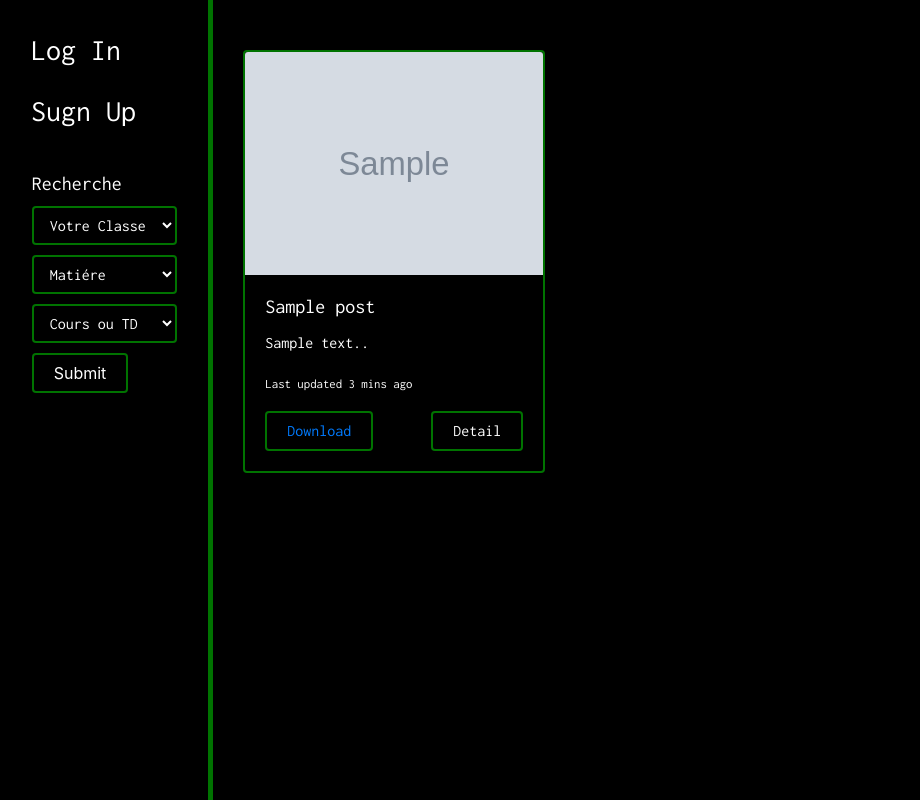
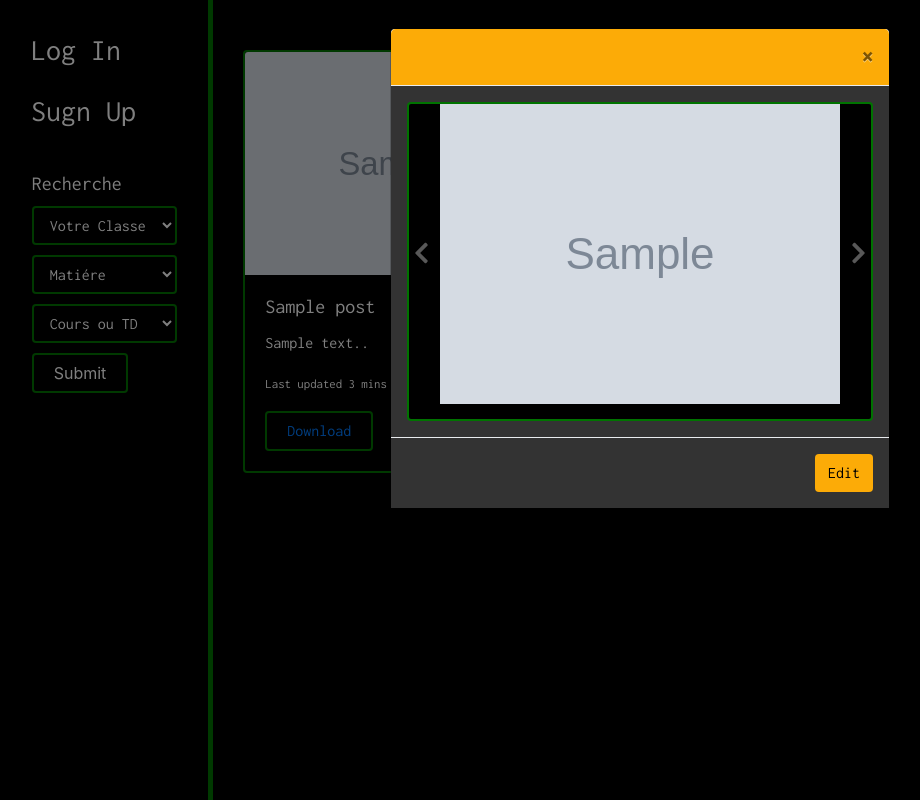
Before and after one commit to Omdaprog/ISIMA, a Django app: a page that uses isima_trivez/templates/PostPage.html in a window 1280 px wide, after a click on "Detail". Shown: the whole page, without its empty margins (0-920 px from the left). Run offline with Django 3.2, Linux system fonts and the light colour scheme; tables that the repository leaves empty hold one stand-in row (values such as "Sample post"); grey boxes marked "Sample" are stand-in pictures; some libraries are stand-ins or nearby versions.

Commit message:
add vuejs slider images bug  not working properlly

```diff
--- /dev/null
+++ b/isima_trivez/static/css/carousel.css
@@ -0,0 +1,83 @@
+.card-carousel {
+    user-select: none;
+    position: relative;
+}
+
+.progressbar {
+    display: block;
+    width: 100%;
+    height: 5px;
+    position: absolute;
+    background-color: rgba(221, 221, 221, 0.25);
+    z-index: 1;
+}
+
+.progressbar > div {
+    background-color: rgba(255, 255, 255, 0.52);
+    height: 100%;
+}
+
+.thumbnails {
+    display: flex;
+    justify-content: space-evenly;
+    flex-direction: row;
+}
+
+.thumbnail-image {
+    display: flex;
+    align-items: center;
+    cursor: pointer;
+    padding: 2px;
+}
+
+.thumbnail-image > img {
+    width: 100%;
+    height: auto;
+    transition: all 250ms;
+}
+
+.thumbnail-image:hover > img,
+.thumbnail-image.active > img {
+    opacity: 0.6;
+    box-shadow: 2px 2px 6px 1px rgba(0,0,0, 0.5);
+}
+
+.card-img {
+    position: relative;
+    margin-bottom: 15px;
+}
+
+.card-img > img {
+    display: block;
+    margin: 0 auto;
+}
+
+.actions {
+    font-size: 1.5em;
+    height: 40px;
+    position: absolute;
+    top: 50%;
+    margin-top: -20px;
+    width: 100%;
+    display: flex;
+    align-items: center;
+    justify-content: space-between;
+    color: #585858;
+}
+
+.actions > span {
+    cursor: pointer;
+    transition: all 250ms;
+}
+
+.actions > span.prev {
+    margin-left: 5px;
+}
+
+.actions > span.next {
+    margin-right: 5px;
+}
+
+.actions > span:hover {
+    color: #eee;
+}
--- a/isima_trivez/templates/Detail-page.html
+++ b/isima_trivez/templates/Detail-page.html
@@ -1,52 +1,73 @@
-<!-- Modal -->
-<div class="modal fade" id="modal-{{object.id}}" tabindex="-1" role="dialog" aria-labelledby="exampleModalCenterTitle"
-  aria-hidden="true">
-  <div class="modal-dialog modal-dialog-centered" role="document">
-    <div class="modal-content">
-      <div class="modal-header">
-        <h5 class="modal-title" id="exampleModalLongTitle">Modal title</h5>
-        <button type="button" class="close" data-dismiss="modal" aria-label="Close">
-          <span aria-hidden="true">&times;</span>
-        </button>
+<div class="section" id="app">
+  <div class="columns">
+      <div class="column is-4">
+          <div class="card">
+              <div class="card-content">
+                  <div class="card-carousel">
+                      <div class="card-img">
+                          <img :src="currentImage" alt="">
+                          <div class="actions">
+                              <span @click="prevImage" class="prev">
+                                  <i class="fas fa-chevron-left"></i>
+                              </span>
+                              <span @click="nextImage" class="next">
+                                  <i class="fas fa-chevron-right"></i>
+                              </span>
+                          </div>
+                      </div>
+                  </div>
+              </div>
+          </div>
       </div>
-      <div class="modal-body">
-        <!-- carousel -->
-        <div id="carousel-example-1z" class="carousel slide carousel-fade" data-ride="carousel">
-          <!--Indicators-->
-          <ol class="carousel-indicators">
-            {% for images in object.uploadimages_set.all %}
-            <li data-target="#carousel-example-1z" data-slide-to="{{ forloop.counter0 }}"
-              class="{% if forloop.counter0 == 0 %} active {% endif %}"></li>
-            {% endfor %}
-          </ol>
-          <!--/.Indicators-->
-          <!--Slides-->
-          <div class="carousel-inner" role="listbox">
-            {% for images in object.uploadimages_set.all %}
-            <h1 style="color: red;">{{images.image.ur}}</h1>
-            <div class="carousel-item {% if forloop.counter0 == 0 %} active {% endif %}">
-              <img class="d-block w-100" src="{{images.image.url}}" alt="First slide">
-            </div>
-            {% endfor %}
+  </div>
+</div>
 
-            <!--Controls-->
-            <a class="carousel-control-prev" href="#carousel-example-1z" role="button" data-slide="prev">
-              <span class="carousel-control-prev-icon" aria-hidden="true"></span>
-              <span class="sr-only">Previous</span>
-            </a>
-            <a class="carousel-control-next" href="#carousel-example-1z" role="button" data-slide="next">
-              <span class="carousel-control-next-icon" aria-hidden="true"></span>
-              <span class="sr-only">Next</span>
-            </a>
-            <!--/.Controls-->
-          </div>
-          <!-- ================================ -->
-        </div>
-        <div class="modal-footer">
-          <button type="button" class="btn btn-secondary" data-dismiss="modal">Close</button>
-          <button type="button" class="btn btn-primary">Save changes</button>
-        </div>
 
-      </div>
-    </div>
-  </div>
+<script defer src="https://use.fontawesome.com/releases/v5.0.6/js/all.js"></script>
+<script src="https://cdn.jsdelivr.net/npm/vue@2.5.13/dist/vue.js"></script>
+<script>
+    var app = new Vue({
+          el: '#app',
+          data() {
+              return {
+                  images: [
+
+
+                    {% for obj in object.uploadimages_set.all %}
+                        {
+                            id: '{{ forloop.counter0 }}',
+                            big: '{{ obj.image.url }}',
+                        },
+                    {% endfor %}
+
+
+                  ],
+                  activeImage: 0
+              }
+          },
+          computed: {
+              currentImage() {
+                  return this.images[this.activeImage].big;
+              }
+          },
+          methods: {
+              nextImage() {
+                  var active = this.activeImage + 1;
+                  if(active >= this.images.length) {
+                      active = 0;
+                  }
+                  this.activateImage(active);
+              },
+              prevImage() {
+                  var active = this.activeImage - 1;
+                  if(active < 0) {
+                      active = this.images.length - 1;
+                  }
+                  this.activateImage(active);
+              },
+              activateImage(imageIndex) {
+                  this.activeImage = imageIndex;
+              }
+          }
+      });
+</script>
--- a/isima_trivez/templates/PostPage.html
+++ b/isima_trivez/templates/PostPage.html
@@ -1,7 +1,10 @@
 {% extends 'base.html' %}
+{% load static %}
 
 {% block extra_head %}
 <link href="https://fonts.googleapis.com/css2?family=Inconsolata&display=swap" rel="stylesheet">
+
+<link rel="stylesheet" href="{% static 'css/carousel.css' %}">
 {% endblock %}
 
 {% block style %}
@@ -121,8 +124,6 @@
             <div class="d-flex align-content-stretch justify-content-between flex-wrap">
                 {% for object in object_list %}
                     <div style="margin-right: 10px; margin-top: 50px; width: 30%;" class=" card">
-
-
                         <img class="card-img-top" src="{{object.uploadimages_set.first.image.url}}" alt="Card image cap">
 
                         <div class="card-body">
@@ -131,6 +132,43 @@
                             <p class="card-text"><small style="color: white;" >Last updated 3 mins ago</small></p>
                             <button id="button" type="submit" class="btn "><a href="{% url 'isima_trivez:download' pk=object.pk %}">Download</a></button>
                             <button style="float: right;" id="button" data-toggle="modal" data-target="#modal-{{object.id}}" class="btn">Detail </button>
+
+
+                            <div class="modal fade" id="modal-{{object.id}}">
+                                <div class="modal-dialog">
+                                	<div class="modal-content container2">
+                                		<div class="modal-header" style="background:#FCAB07">
+                                            <h5 class="modal-title" id="modalName"></h5>
+                                            <button type="button" class="close" data-dismiss="modal"><span>&times;</span></button>
+                                        </div>
+                                        <div class="modal-body" style="background:#333">
+                                            <!--================== carousel ===============  https://github.com/raszidzie/Multiple-Images-Django-Tutorial/blob/master/templates/detail.html-->
+
+
+
+
+                                            {% include 'Detail-page.html' %}
+
+
+
+
+
+
+
+                                            <!--================== end of carousel =============== -->
+                                        </div>
+                                        <div class="modal-footer" style="background:#333">
+                                            <button type="button" class="btn" style="background:#FCAB07;" data-toggle="modal" data-target="#edit-modal-{{ object.id }}">Edit</button>
+                                        </div>
+                                    </div>
+                                </div>
+                            </div>
+
+
+
+
+
+
                         </div>
                     </div>
 
@@ -149,3 +187,8 @@
 
 
 {% endblock content %}
+
+
+{% block extra_scripts %}
+
+    {% endblock extra_scripts %}
```
Also changed, not shown: isima_trivez/views.py (+9 -1 lines).
